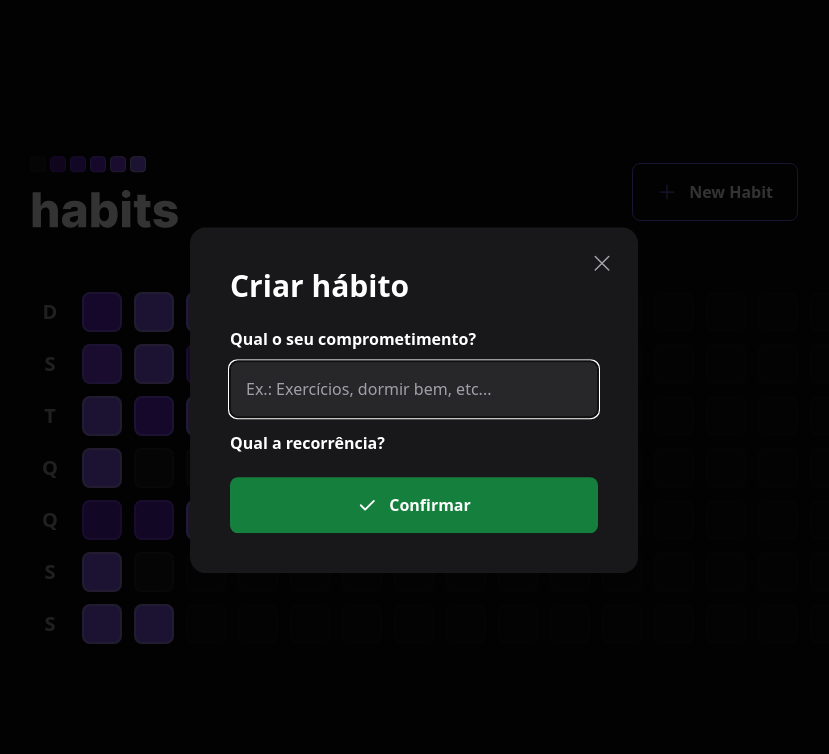
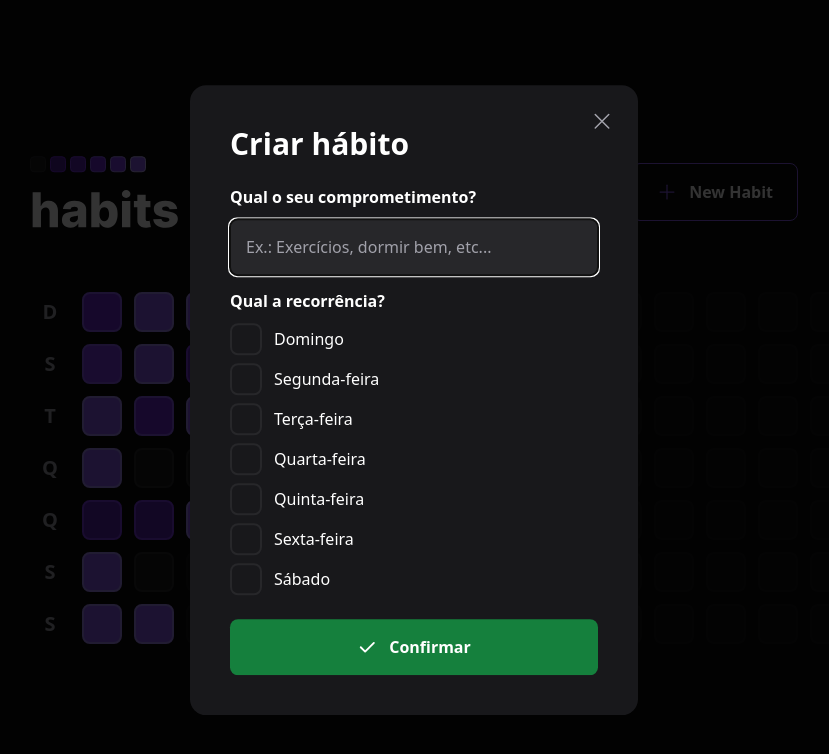
Before and after one commit to isadorabayma/RocketSeat, a React (Vite) app in the folder web/: page / in a window 1280 px wide. Both pictures are taken after a click on the button "New Habit". Shown: the top 754 px of the page, without its empty margins (226-1055 px from the left). Built offline with nearby package versions, Linux system fonts and the light colour scheme.

Commit message:
frontend - checkbox-weekdays

```diff
--- a/web/src/components/NewHabitForm.tsx
+++ b/web/src/components/NewHabitForm.tsx
@@ -1,4 +1,15 @@
+import * as Checkbox from "@radix-ui/react-checkbox";
 import { Check } from "phosphor-react";
+
+const availableWeekDays = [
+  'Domingo',
+  'Segunda-feira',
+  'Terça-feira',
+  'Quarta-feira',
+  'Quinta-feira',
+  'Sexta-feira',
+  'Sábado'
+]
 
 export function NewHabitForm() {
   return(
@@ -19,6 +30,26 @@
         Qual a recorrência?
       </label>
 
+      <div className="flex flex-col gap-2 mt-3">
+        {availableWeekDays.map(weekDay => {
+          return (
+            <Checkbox.Root key={weekDay} className="flex items-center gap-3 group">
+              <div className="h-8 w-8 rounded-lg flex items-center justify-center bg-zinc-900 border-2 border-zinc-800 group-data-[state=checked]:bg-green-500 group-data-[state=checked]:border-green-500">
+                <Checkbox.Indicator>
+                  <Check size={20} className="text-white" />
+                </Checkbox.Indicator>
+
+              </div>
+              <span className=" text-white leading-tight">
+                {weekDay}
+              </span>
+            </Checkbox.Root>
+          )
+        })}
+
+      </div>
+
+
       <button type="submit" className="mt-6 rounded-lg p-4 flex items-center justify-center gap-3 font-semibold bg-green-700 hover:bg-green-600"
       >
         <Check size={20} weight="bold" />
```
